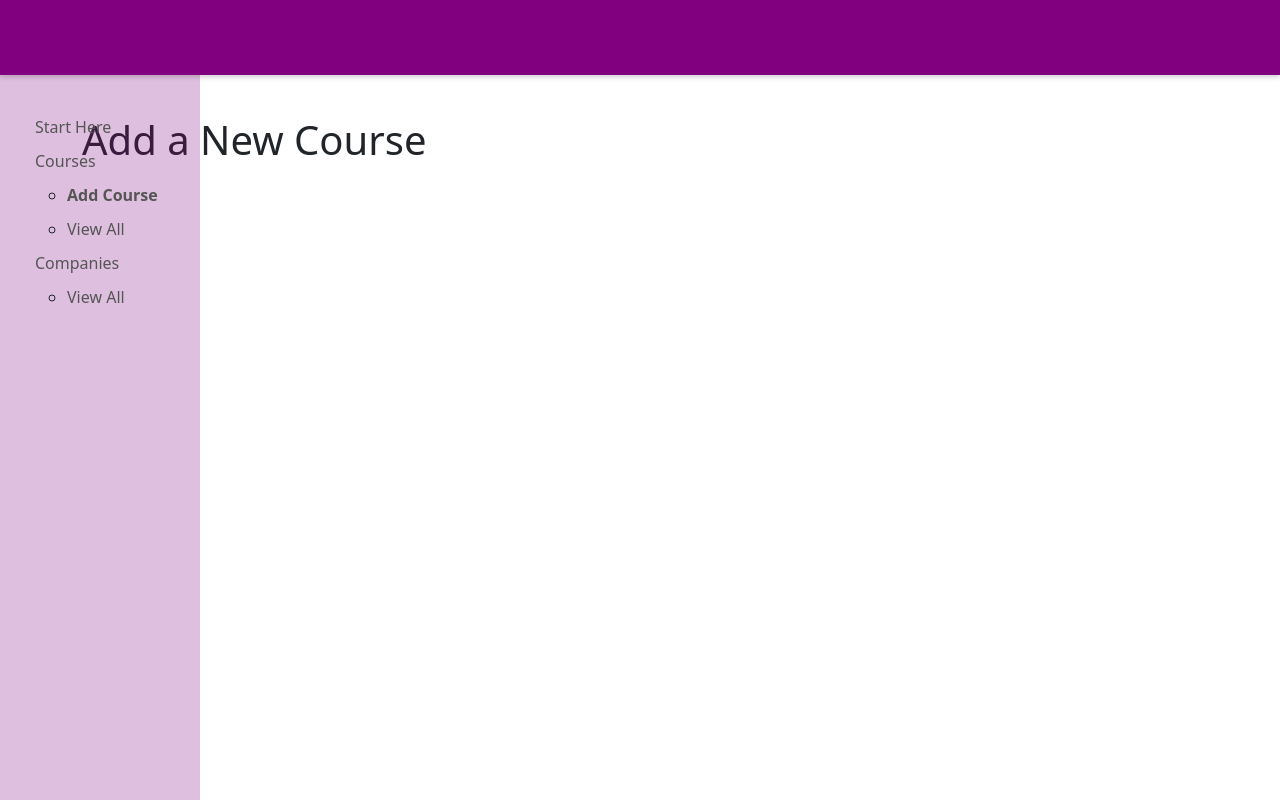
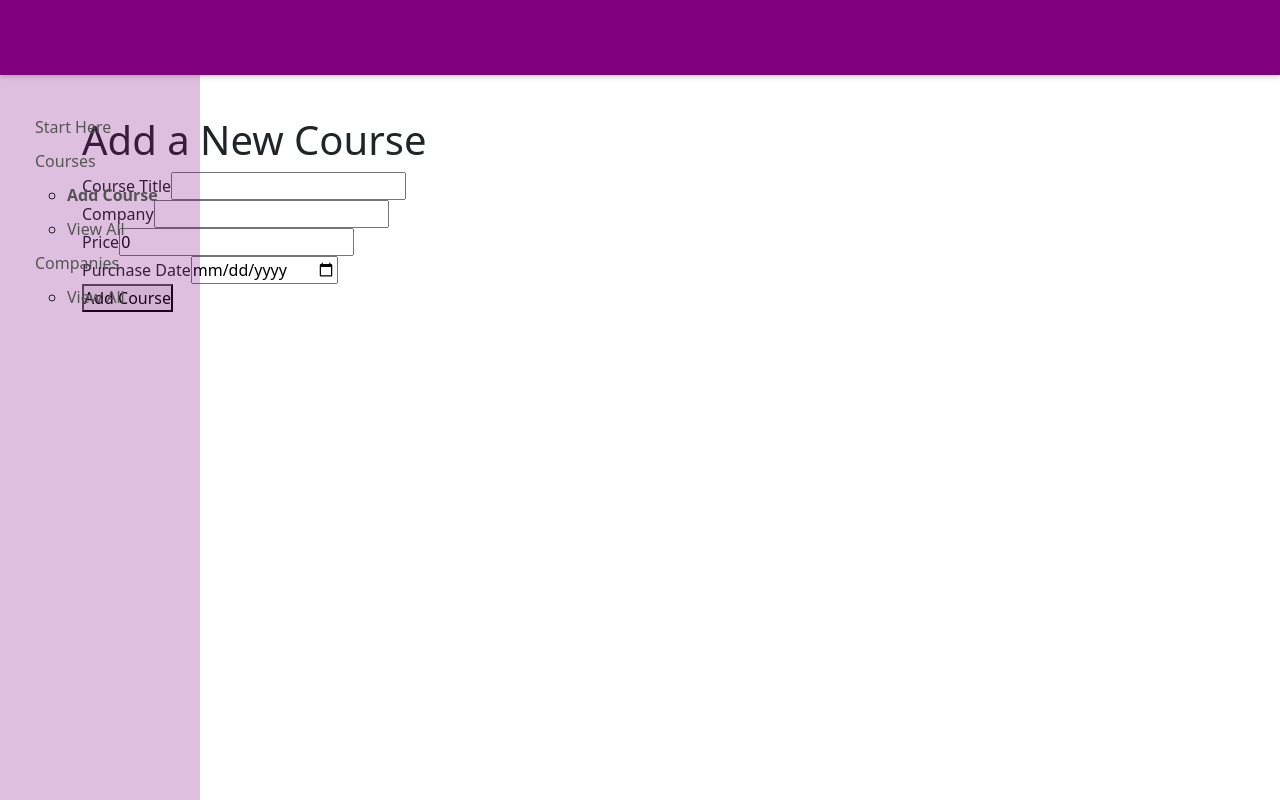
Before and after one commit to caitevanish/fs-ecourse-frontend, an Angular app: page /add-course in a window 1280 px wide. Built offline with nearby package versions, Linux system fonts and the light colour scheme.

Commit message:
Beginning to work in add course form and functionality

```diff
--- a/src/app/common/course.ts
+++ b/src/app/common/course.ts
@@ -4,7 +4,7 @@ export class Course {
   title: string;
   company_id: number;
   price: number;
-  date_purchased: number;
+  date_purchased: Date;
 
   constructor(
     id: number,
@@ -12,7 +12,7 @@ export class Course {
     title: string,
     company_id: number,
     price: number,
-    date_purchased: number
+    date_purchased: Date
   ) {
     (this.id = id),
       (this.user_id = user_id),
--- a/src/app/components/add-course/add-course.component.html
+++ b/src/app/components/add-course/add-course.component.html
@@ -1,5 +1,44 @@
 <h1>Add a New Course</h1>
 
-<form action="">
+<form [formGroup]="newCourseForm">
+  <fieldset>
+    <div>
+      <label for="course-title">Course Title</label>
+      <input
+        type="text"
+        [(ngModel)]="courseTitle"
+        [ngModelOptions]="{ standalone: true }"
+      />
+    </div>
 
+    <div>
+      <!--If company not present, then add new company-->
+      <label for="company">Company</label>
+      <input
+        type="text"
+        [(ngModel)]="company"
+        [ngModelOptions]="{ standalone: true }"
+      />
+    </div>
+
+    <div>
+      <label for="price">Price</label>
+      <input
+        type="text"
+        [(ngModel)]="price"
+        [ngModelOptions]="{ standalone: true }"
+      />
+    </div>
+
+    <div>
+      <label for="purchase-date">Purchase Date</label>
+      <input
+        name="purchase-date"
+        type="date"
+        [(ngModel)]="date"
+        [ngModelOptions]="{ standalone: true }"
+      />
+    </div>
+  </fieldset>
+  <button (click)="addNewCourse()">Add Course</button>
 </form>
--- a/src/app/components/add-course/add-course.component.ts
+++ b/src/app/components/add-course/add-course.component.ts
@@ -1,15 +1,43 @@
+import { CourseService } from './../../services/course.service';
+import { HttpClient } from '@angular/common/http';
 import { Component, OnInit } from '@angular/core';
+import { FormBuilder, FormGroup } from '@angular/forms';
+import { Course } from 'src/app/common/course';
 
 @Component({
   selector: 'app-add-course',
   templateUrl: './add-course.component.html',
-  styleUrls: ['./add-course.component.css']
+  styleUrls: ['./add-course.component.css'],
 })
 export class AddCourseComponent implements OnInit {
+  newCourseForm!: FormGroup;
 
-  constructor() { }
+  courseTitle: string = '';
+  company: string = '';
+  price: number = 0;
+  date!: Date;
+
+  constructor(
+    private httpClient: HttpClient,
+    private courseService: CourseService,
+    private formBuilder: FormBuilder
+  ) {}
 
   ngOnInit(): void {
+    this.newCourseForm = new FormGroup({
+      // courseTitle:
+    }); //add more?
   }
 
+  async addNewCourse() {
+    console.log('Clicked add new course button');
+    const newCourse: Course = {
+      id: 0,
+      user_id: 0,
+      title: this.courseTitle,
+      company_id: 0,
+      price: this.price,
+      date_purchased: this.date,
+    };
+  }
 }
--- a/src/app/services/course.service.ts
+++ b/src/app/services/course.service.ts
@@ -2,8 +2,6 @@ import { Course } from 'src/app/common/course';
 import { HttpClient } from '@angular/common/http';
 import { Injectable } from '@angular/core';
 import { Observable, map } from 'rxjs';
-
-
 
 @Injectable({
   providedIn: 'root',
@@ -22,9 +20,19 @@ export class CourseService {
   getCourseDetails(id: number): Observable<Course> {
     return this.httpClient.get<Course>(this.baseUrl + `/${id}`);
   }
+
+  saveCourse(): Observable<Course> {
+    return this.httpClient.put<PutResponse>(this.baseUrl, Course)
+    .pipe(map((response) => response._embedded.course));
+  }
 }
 interface GetResponse {
   _embedded: {
     courses: Course[];
   };
 }
+interface PutResponse {
+  _embedded: {
+    course: Course;
+  };
+}
```
Also changed, not shown: src/app/app.module.ts (+8 -2 lines).
